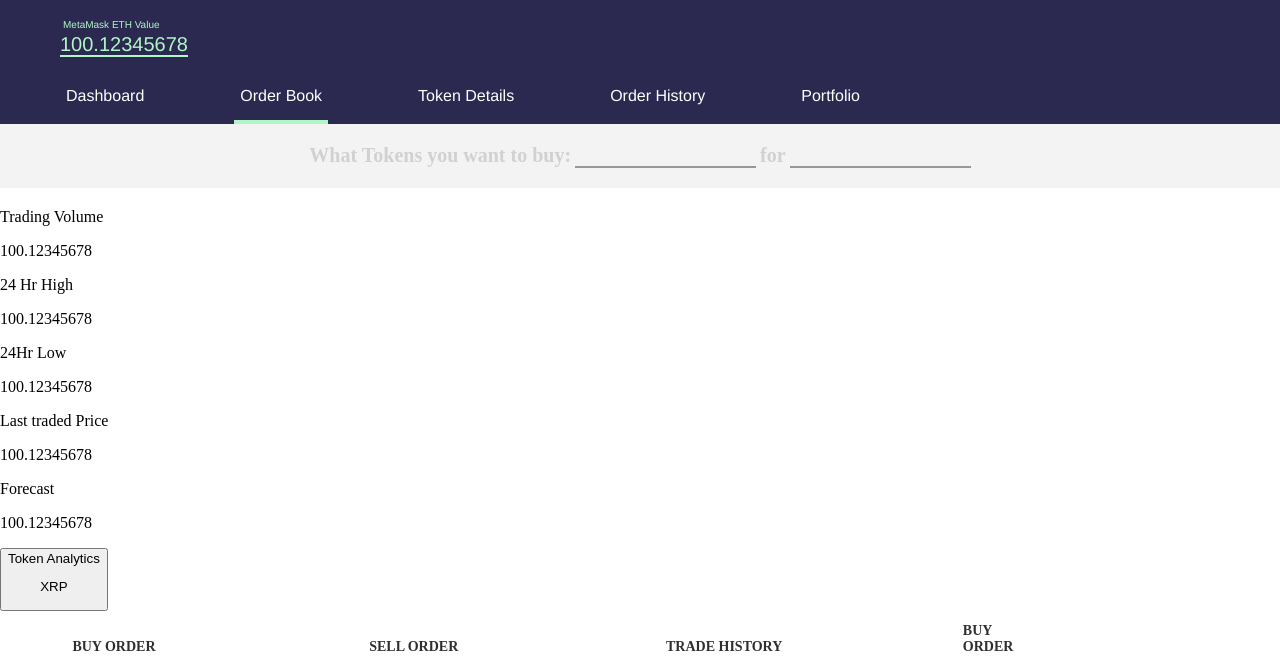
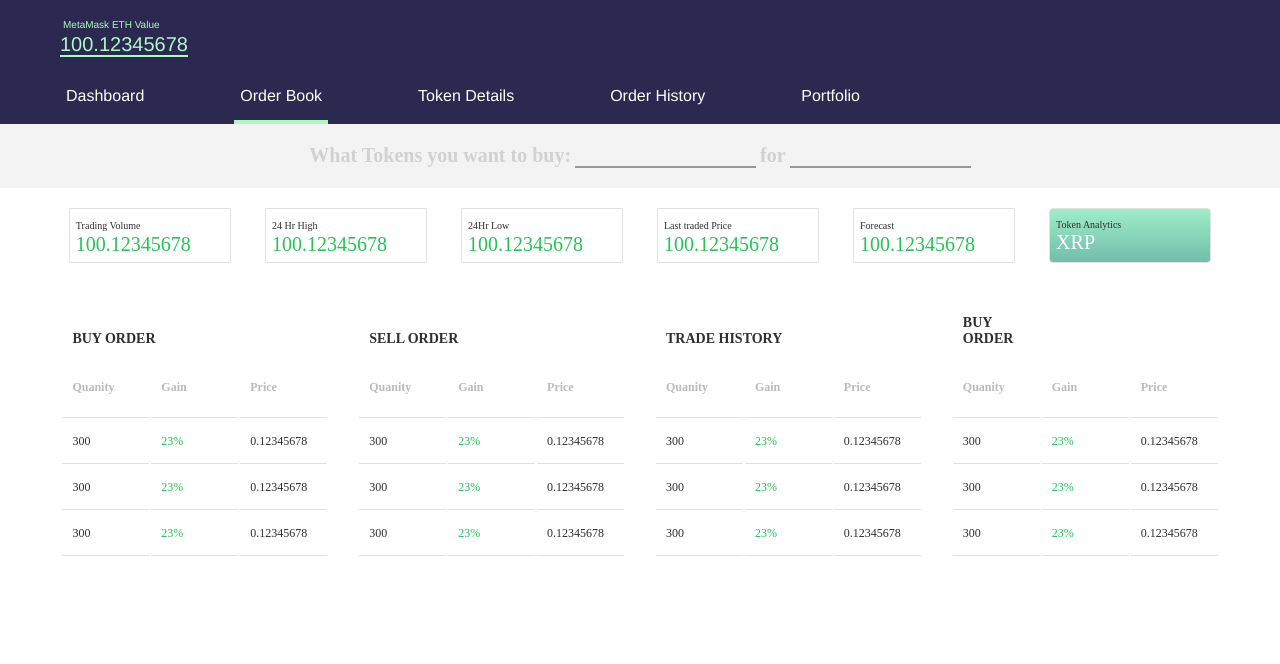
Before and after one commit to Shashankchitranshi/WandX, a plain HTML site: page order-book.html in a window 1280 px wide. Shown: the part 82-746 px from the top of the page. Drawn offline with Linux system fonts and the light colour scheme.

Commit message:
new changes

```diff
--- a/css/pages/_order-book.scss
+++ b/css/pages/_order-book.scss
@@ -96,6 +96,46 @@ body {
             }
         }
     }
+    .trading-holder {
+        text-align: center;
+        margin-bottom: 40px;
+        .price {
+            width: 12.66%;
+            display: inline-block;
+            text-align: left;
+            border: 1px solid #E2E2E2;
+            border-radius: 1px;
+            box-sizing: border-box;
+            margin: 0px 15px;
+            min-width: 135px;
+            padding: 6px;
+            span {
+                font-family: Helvetica-Light;
+                font-size: 10px;
+                color: #302E2E;
+            }
+            p {
+                font-family: Helvetica-Light;
+                font-size: 20px;
+                color: #27C359;
+                margin: 0;
+            }
+        }
+        .xrp-btn {
+            background-image: linear-gradient(-180deg, #9EEDC7 0%, #72BDAB 100%);
+            border: 1px solid #E2E2E2;
+            border-radius: 4px;
+            vertical-align: top;
+            height: 55px;
+            text-decoration: none;
+            outline: none;
+            p {
+                font-family: Helvetica-Bold;
+                font-size: 20px;
+                color: #FFFFFF;
+            }
+        }
+    }
     .order-tables {
         text-align: center;
         .table-holder {
```
Also changed, not shown: css/style.css, 1 other file.
